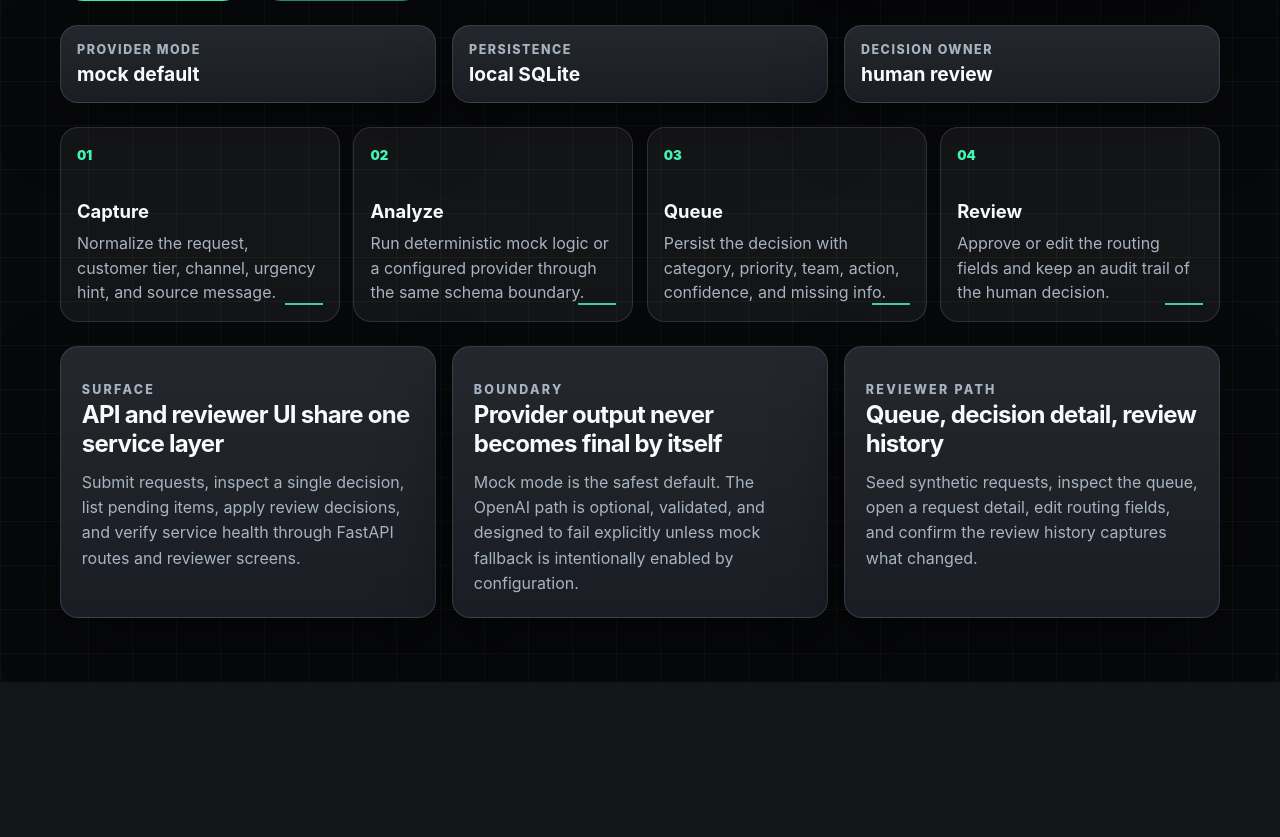
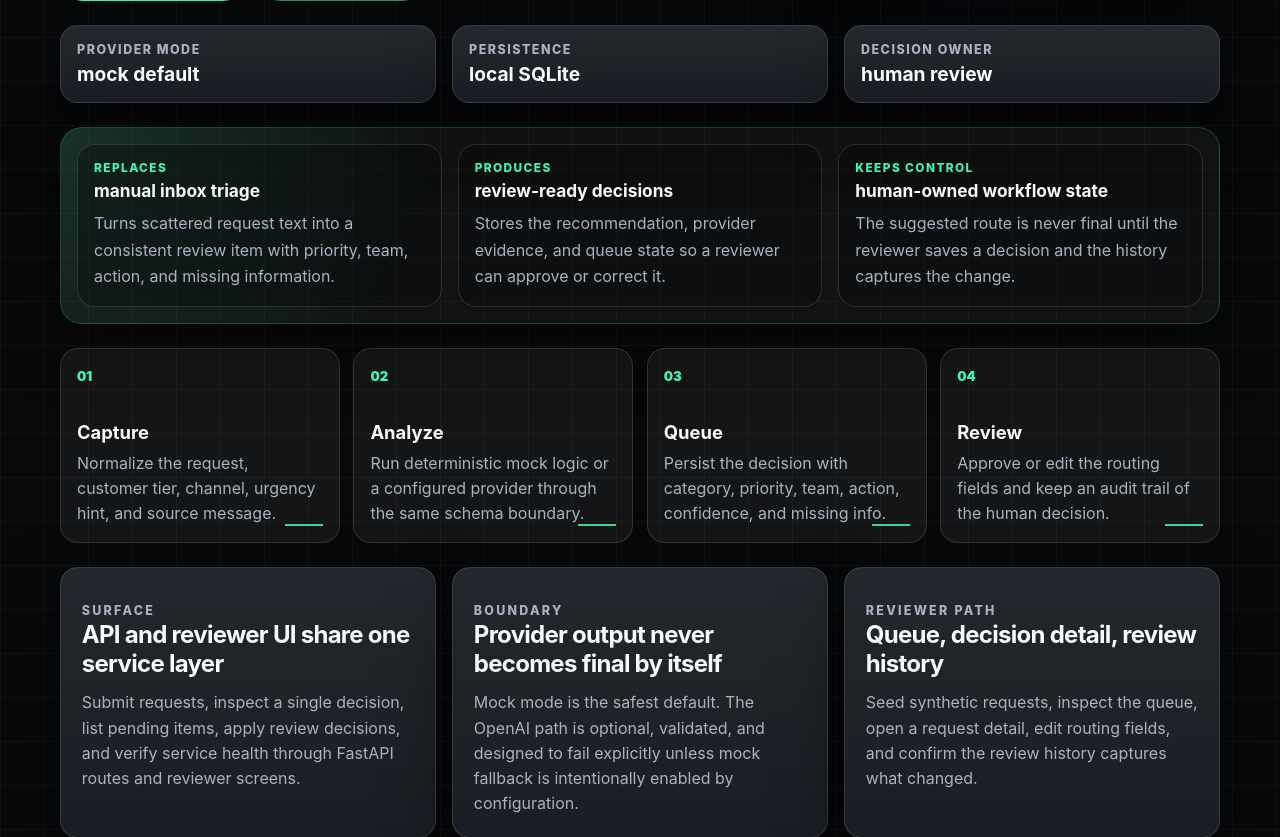
Before and after one commit to ADiamond12/ai-workflow-automation-assistant, a FastAPI app: page / in a window 1280 px wide. Shown: the part 623-1460 px from the top of the page. Before the commit the page ends 1305 px from the top, so only its background shows below. Run offline with FastAPI, Linux system fonts and the light colour scheme.

Commit message:
Clarify AI workflow review impact

```diff
--- a/app/static/styles.css
+++ b/app/static/styles.css
@@ -237,6 +237,60 @@ h2 {
   display: grid;
   grid-template-columns: repeat(4, minmax(0, 1fr));
   gap: 0.85rem;
+}
+
+.impact-strip,
+.queue-guidance {
+  display: grid;
+  gap: 1rem;
+  border: 1px solid rgba(66, 245, 179, 0.2);
+  border-radius: 22px;
+  background:
+    radial-gradient(circle at 0% 0%, rgba(66, 245, 179, 0.14), transparent 32%),
+    rgba(255, 255, 255, 0.045);
+  box-shadow: 0 20px 64px var(--shadow);
+}
+
+.impact-strip {
+  grid-template-columns: repeat(3, minmax(0, 1fr));
+  padding: 1rem;
+}
+
+.impact-strip article {
+  padding: 1rem;
+  border: 1px solid var(--border);
+  border-radius: 18px;
+  background: rgba(7, 8, 10, 0.38);
+}
+
+.impact-strip span,
+.queue-guidance span {
+  display: block;
+  margin-bottom: 0.3rem;
+  color: var(--accent);
+  font-size: 0.74rem;
+  font-weight: 850;
+  letter-spacing: 0.12em;
+  text-transform: uppercase;
+}
+
+.impact-strip strong,
+.queue-guidance strong {
+  display: block;
+  font-size: 1.08rem;
+}
+
+.impact-strip p,
+.queue-guidance p {
+  margin: 0.6rem 0 0;
+  color: var(--muted);
+  line-height: 1.65;
+}
+
+.queue-guidance {
+  grid-template-columns: minmax(180px, 0.35fr) minmax(0, 1fr);
+  align-items: center;
+  padding: 1rem 1.1rem;
 }
 
 .workflow-lane article {
@@ -709,8 +763,10 @@ textarea {
 
   .hero-layout,
   .workflow-lane,
+  .impact-strip,
   .ops-board,
   .decision-gate,
+  .queue-guidance,
   .queue-risk {
     grid-template-columns: 1fr;
   }
--- a/app/templates/index.html
+++ b/app/templates/index.html
@@ -51,6 +51,24 @@
     </div>
   </section>
 
+  <section class="impact-strip" aria-label="Practical workflow impact">
+    <article>
+      <span>Replaces</span>
+      <strong>manual inbox triage</strong>
+      <p>Turns scattered request text into a consistent review item with priority, team, action, and missing information.</p>
+    </article>
+    <article>
+      <span>Produces</span>
+      <strong>review-ready decisions</strong>
+      <p>Stores the recommendation, provider evidence, and queue state so a reviewer can approve or correct it.</p>
+    </article>
+    <article>
+      <span>Keeps control</span>
+      <strong>human-owned workflow state</strong>
+      <p>The suggested route is never final until the reviewer saves a decision and the history captures the change.</p>
+    </article>
+  </section>
+
   <section class="workflow-lane" aria-label="Review workflow">
     <article>
       <span>01</span>
```
Also changed, not shown: app/templates/queue.html (+11 -0 lines), tests/test_ui_pages.py (+4 -0 lines), README.md, 4 other files.
